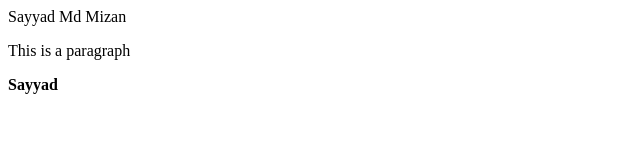
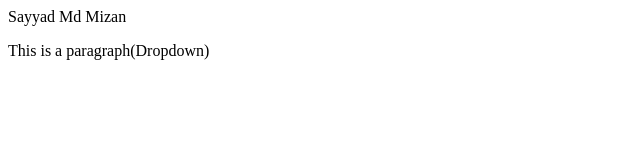
Before and after one commit to SayyadMizan59/gitcmd, a plain HTML site: page index.html in a window 1280 px wide. Shown: the whole page, without its empty margins (0-640 px from the left). Drawn offline with Linux system fonts and the light colour scheme.

```diff
--- a/index.html
+++ b/index.html
@@ -1,3 +1,2 @@
 <P>Sayyad Md Mizan</P>
-<p>This is a paragraph</p>
-<b>Sayyad</b>
+<p>This is a paragraph(Dropdown)</p>
```
